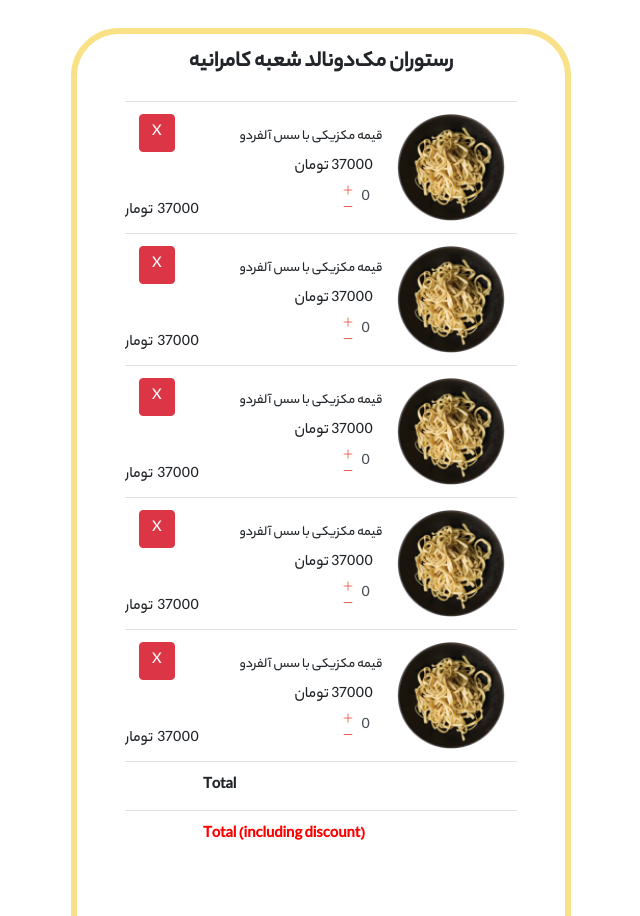
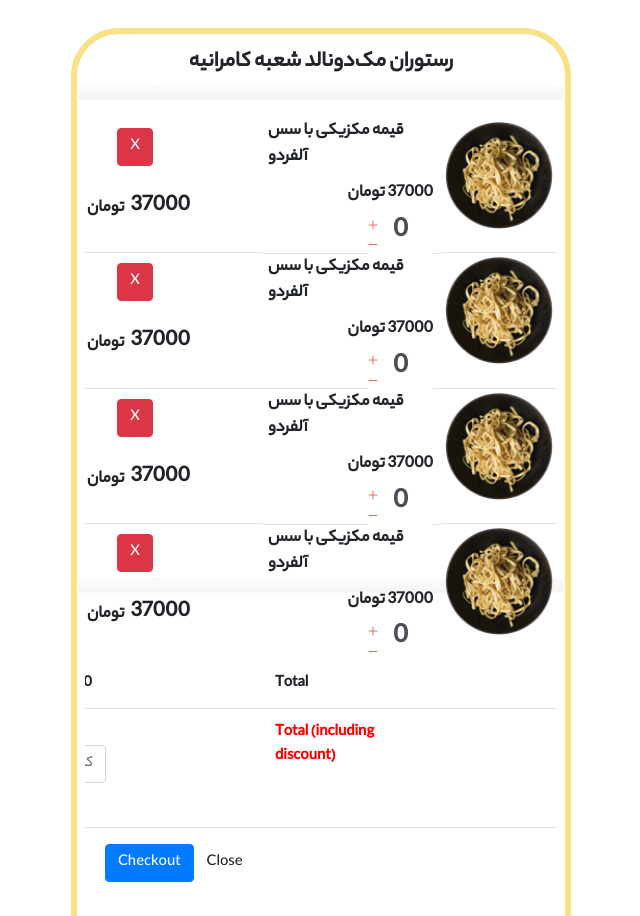
Before and after one commit to mdrkarimi20/bill-generator, a website: page index.html in a window 1280 px wide. Shown: the top 916 px of the page, without its empty margins (319-959 px from the left). Drawn offline with nearby package versions, Linux system fonts and the light colour scheme; files whose address does not match are found by name.

Commit message:
edit font table & edit Sort table layout

```diff
--- a/index.html
+++ b/index.html
@@ -10,20 +10,22 @@
 </head>
 
 <body>
-    <div class="modal-dialog" role="document">
+    <div class="modal-dialog px-2" role="document">
         <div class="modal-content">
             <h4 class="title">رستوران مک‌دونالد شعبه کامرانیه</h4>
-            <div class="modal-body">
+            <img src="./img/gradient.PNG" alt="gradient" class="gradient" height="16px">
+            <img src="./img/gradient.PNG" alt="gradient" class="Gradient" height="16px">
+            <div class="modal-body p-0 m-0">
                 <table class="table table-hover table-responsive" id="my-cart-table">
                     <!-- <tbody> -->
                     <tr title="summary 2" data-id="2" data-price="37000">
-                        <td class="text-center" style="width: 30px;"><img src="./img/dish.png" width="108px" height="107px"></td>
-                        <td class="pq pt-4">
-                            <span class="name-food pb-2">قیمه مکزیکی با سس آلفردو</span>
+                        <td class="text-center  p-1 m-0 border-top-white" style="width: 30px;"><img src="./img/dish.png" width="108px" height="107px"></td>
+                        <td class="pq p-0 m-0 pr-2">
+                            <span class="name-food">قیمه مکزیکی با سس آلفردو</span>
                             <span title="Unit Price" id="price">37000 تومان</span>
                             <div title="Quantity">
                                 <div class="input-group" style="width:50%">
-                                    <input type="text" class="form-control border-white no-padding add-color text-right height-25" maxlength="3" value="0" id="quantity">
+                                    <input type="text" class="form-control p-0 m-0 border-white no-padding add-color text-center height-25" maxlength="3" value="0" id="quantity">
                                     <img src="./img/group.png" class="pluss" width="10px" height="10px">
                                     <img src="./img/line-2.png" class="minuse" width="10px" height="1px">
                                 </div>
@@ -34,13 +36,13 @@
                         <td title="Remove from Cart" class="text-center" id="remove" style="width: 30px;"><a href="javascript:void(0);" class="btn btn-xs btn-danger my-product-remove">X</a></td>
                     </tr>
                     <tr title="summary 2" data-id="2" data-price="37000">
-                        <td class="text-center" style="width: 30px;"><img src="./img/dish.png" width="108px" height="107px"></td>
-                        <td class="pq pt-4">
-                            <span class="name-food pb-2">قیمه مکزیکی با سس آلفردو</span>
+                        <td class="text-center  p-1 m-0 border-top-white" style="width: 30px;"><img src="./img/dish.png" width="108px" height="107px"></td>
+                        <td class="pq p-0 m-0 pr-2">
+                            <span class="name-food">قیمه مکزیکی با سس آلفردو</span>
                             <span title="Unit Price" id="price">37000 تومان</span>
                             <div title="Quantity">
                                 <div class="input-group" style="width:50%">
-                                    <input type="text" class="form-control border-white no-padding add-color text-right height-25" maxlength="3" value="0" id="quantity">
+                                    <input type="text" class="form-control p-0 m-0 border-white no-padding add-color text-center height-25" maxlength="3" value="0" id="quantity">
                                     <img src="./img/group.png" class="pluss" width="10px" height="10px">
                                     <img src="./img/line-2.png" class="minuse" width="10px" height="1px">
                                 </div>
@@ -51,13 +53,13 @@
                         <td title="Remove from Cart" class="text-center" id="remove" style="width: 30px;"><a href="javascript:void(0);" class="btn btn-xs btn-danger my-product-remove">X</a></td>
                     </tr>
                     <tr title="summary 2" data-id="2" data-price="37000">
-                        <td class="text-center" style="width: 30px;"><img src="./img/dish.png" width="108px" height="107px"></td>
-                        <td class="pq pt-4">
-                            <span class="name-food pb-2">قیمه مکزیکی با سس آلفردو</span>
+                        <td class="text-center  p-1 m-0 border-top-white" style="width: 30px;"><img src="./img/dish.png" width="108px" height="107px"></td>
+                        <td class="pq p-0 m-0 pr-2">
+                            <span class="name-food">قیمه مکزیکی با سس آلفردو</span>
                             <span title="Unit Price" id="price">37000 تومان</span>
                             <div title="Quantity">
                                 <div class="input-group" style="width:50%">
-                                    <input type="text" class="form-control border-white no-padding add-color text-right height-25" maxlength="3" value="0" id="quantity">
+                                    <input type="text" class="form-control p-0 m-0 border-white no-padding add-color text-center height-25" maxlength="3" value="0" id="quantity">
                                     <img src="./img/group.png" class="pluss" width="10px" height="10px">
                                     <img src="./img/line-2.png" class="minuse" width="10px" height="1px">
                                 </div>
@@ -68,13 +70,13 @@
                         <td title="Remove from Cart" class="text-center" id="remove" style="width: 30px;"><a href="javascript:void(0);" class="btn btn-xs btn-danger my-product-remove">X</a></td>
                     </tr>
                     <tr title="summary 2" data-id="2" data-price="37000">
-                        <td class="text-center" style="width: 30px;"><img src="./img/dish.png" width="108px" height="107px"></td>
-                        <td class="pq pt-4">
-                            <span class="name-food pb-2">قیمه مکزیکی با سس آلفردو</span>
+                        <td class="text-center  p-1 m-0 border-top-white" style="width: 30px;"><img src="./img/dish.png" width="108px" height="107px"></td>
+                        <td class="pq p-0 m-0 pr-2">
+                            <span class="name-food">قیمه مکزیکی با سس آلفردو</span>
                             <span title="Unit Price" id="price">37000 تومان</span>
                             <div title="Quantity">
                                 <div class="input-group" style="width:50%">
-                                    <input type="text" class="form-control border-white no-padding add-color text-right height-25" maxlength="3" value="0" id="quantity">
+                                    <input type="text" class="form-control p-0 m-0 border-white no-padding add-color text-center height-25" maxlength="3" value="0" id="quantity">
                                     <img src="./img/group.png" class="pluss" width="10px" height="10px">
                                     <img src="./img/line-2.png" class="minuse" width="10px" height="1px">
                                 </div>
@@ -82,24 +84,8 @@
                         </td>
                         <td title="Total" class="my-product-total"><span id="total">37000</span></td>
                         <td><span id="toman">تومان</span></td>
-                        <td title="Remove from Cart" class="text-center" id="remove" style="width: 30px;"><a href="javascript:void(0);" class="btn btn-xs btn-danger my-product-remove">X</a></td>
-                    </tr>
-                    <tr title="summary 2" data-id="2" data-price="37000">
-                        <td class="text-center" style="width: 30px;"><img src="./img/dish.png" width="108px" height="107px"></td>
-                        <td class="pq pt-4">
-                            <span class="name-food pb-2">قیمه مکزیکی با سس آلفردو</span>
-                            <span title="Unit Price" id="price">37000 تومان</span>
-                            <div title="Quantity">
-                                <div class="input-group" style="width:50%">
-                                    <input type="text" class="form-control border-white no-padding add-color text-right height-25" maxlength="3" value="0" id="quantity">
-                                    <img src="./img/group.png" class="pluss" width="10px" height="10px">
-                                    <img src="./img/line-2.png" class="minuse" width="10px" height="1px">
-                                </div>
-                            </div>
+                        <td title="Remove from Cart" class="text-center" id="remove" style="width: 30px;"><a href="javascript:void(0);" class="btn btn-xs btn-danger my-product-remove">X</a>
                         </td>
-                        <td title="Total" class="my-product-total"><span id="total">37000</span></td>
-                        <td><span id="toman">تومان</span></td>
-                        <td title="Remove from Cart" class="text-center" id="remove" style="width: 30px;"><a href="javascript:void(0);" class="btn btn-xs btn-danger my-product-remove">X</a></td>
                     </tr>
                     <tr>
                         <td></td>
--- a/main.scss
+++ b/main.scss
@@ -1,5 +1,5 @@
 @font-face {
-    font-family: "yekan";
+    font-family: yekan;
     src: url('../fonts/Yekan.woff') format('woff')
 }
 
@@ -13,7 +13,7 @@
     margin: 0;
     padding: 0;
     box-sizing: border-box;
-    font-family: "yekan";
+    font-family: yekan;
 }
 
 %flex {
@@ -29,6 +29,14 @@
     @extend %flex;
 }
 
+.gradient {
+    width: 486px;
+    position: relative;
+    left: 7px;
+    background-image: linear-gradient(to bottom, rgba(255, 255, 255, 0), #f4f4f4);
+    transform: rotate(-180deg);
+}
+
 .modal-dialog {
     width: 960px;
     height: 1200px;
@@ -40,17 +48,14 @@
 
 .modal-content {
     border: white !important;
-    // width: 61vw !important;
-    // position: relative !important;
-    // left: 25px;
 }
 
-.name-food {
-    font-size: 14px;
-    width: 170px;
-    position: relative;
-    left: 23px;
-    @extend %flex;
+table tr:first-child td {
+    border-top-color: white;
+}
+
+table tr:nth-child(5) td {
+    border-top-color: white;
 }
 
 .pq {
@@ -58,13 +63,20 @@
     flex-direction: column;
     align-items: flex-start;
     justify-content: space-between;
-}
-
-.pluss-minuse {
-    display: flex;
-    flex-direction: column;
-    align-items: flex-start;
-    justify-content: space-evenly;
+    .name-food {
+        font-size: 17.4px;
+        font-weight: bold;
+        width: 170px;
+        position: relative;
+        left: 5px;
+        @extend %flex;
+    }
+    #price {
+        font-size: 17.4px;
+        font-weight: bold;
+        position: relative;
+        top: 10px;
+    }
 }
 
 #message {
@@ -81,38 +93,58 @@
 
 #total {
     position: relative;
-    top: 85px;
-    left: 20px;
+    top: 60px;
+    right: 61px;
+    font-size: 22.8px;
+    font-weight: bold;
 }
 
 #toman {
     position: relative;
-    top: 85px;
-    left: 40px;
+    top: 65px;
+    right: 43px;
+    font-size: 17.4px;
+    font-weight: bold;
 }
 
 .my-product-remove {
     position: relative;
-    left: 120px;
+    left: 47px;
+    bottom: 2px;
 }
 
 .input-group {
     display: flex !important;
     align-items: center !important;
+    position: relative;
+    top: 12px;
     .form-control {
         position: relative;
-        left: 10px;
+        bottom: 4px;
+        font-size: 28.1px;
+        font-weight: bold;
     }
 }
 
 .pluss {
     position: relative;
-    left: 45px;
-    bottom: 8px;
+    left: 10px;
+    bottom: 12px;
+    object-fit: contain;
 }
 
 .minuse {
     position: relative;
-    left: 55px;
+    left: 20px;
     top: 8px;
+    object-fit: contain;
 }
+
+.Gradient {
+    width: 486px;
+    position: relative;
+    top: 477px;
+    left: 7px;
+    background-image: linear-gradient(to bottom, rgba(255, 255, 255, 0), #f4f4f4);
+    transform: rotate(-180deg);
+}
```
Also changed, not shown: css/main.min.css, img/gradient.PNG (added), 1 other file.
